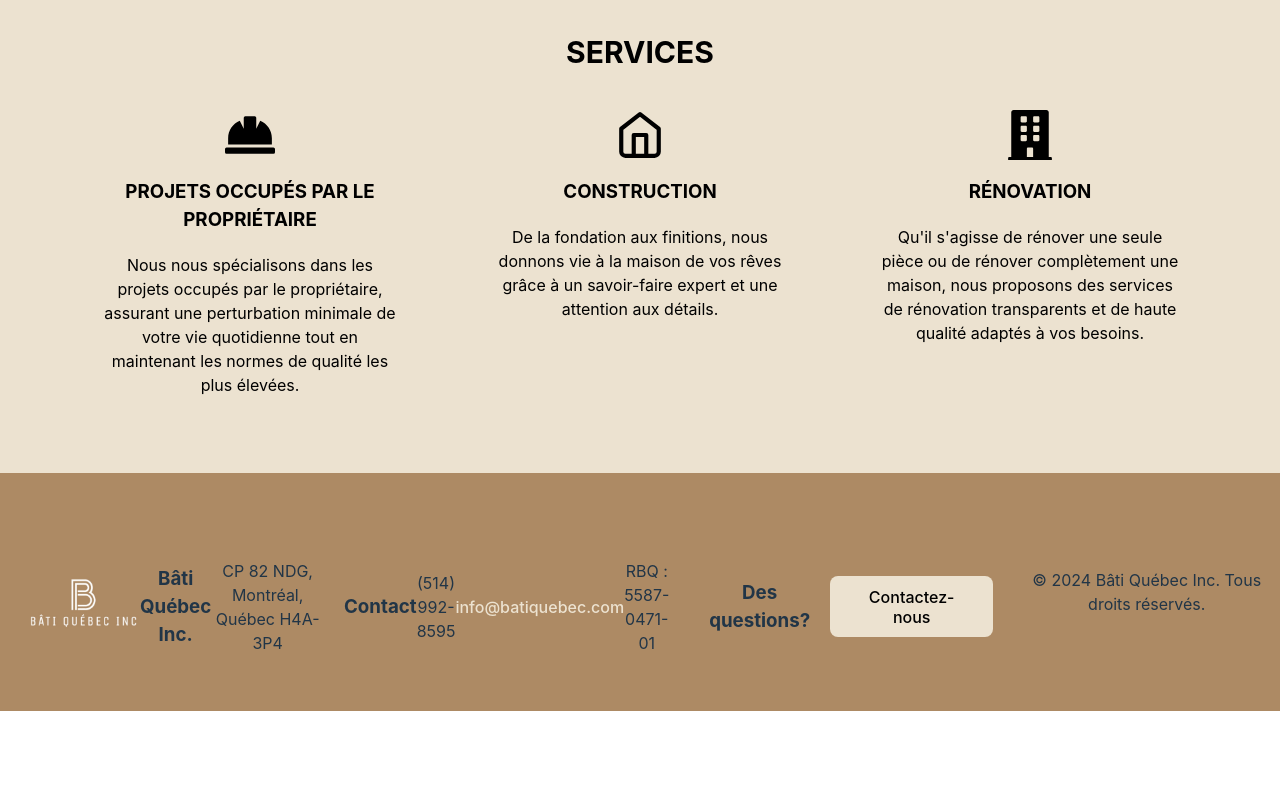
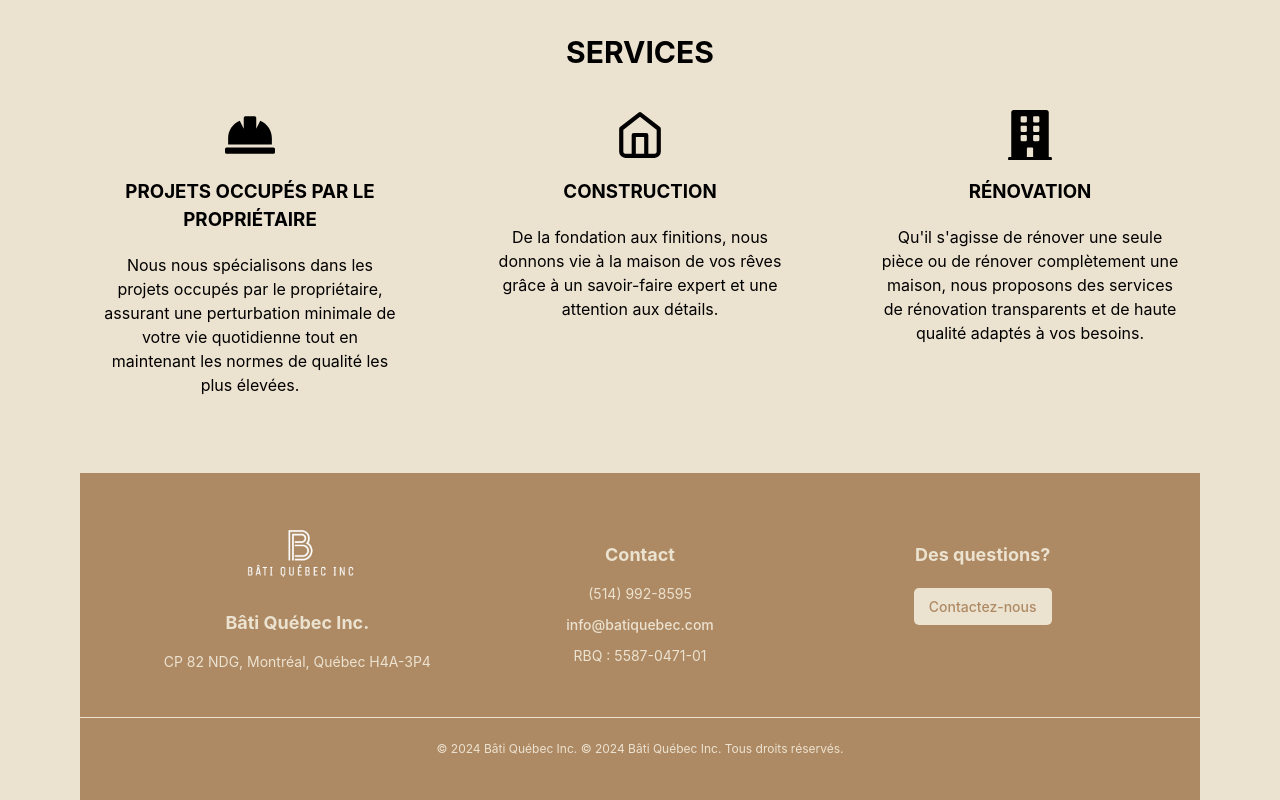
Before and after one commit to MyriamAssam/bati, a React (Vite) app: page / in a window 1280 px wide. Shown: the part 825-1625 px from the top of the page. Before the commit the page ends 1536 px from the top, so only its background shows below. Built offline with nearby package versions, Linux system fonts and the light colour scheme.

Commit message:
Ajustement style

```diff
--- a/src/App.css
+++ b/src/App.css
@@ -214,33 +214,30 @@ main {
 /* ✅ Correction du Footer */
 .footer {
   width: 100%;
-  padding: 20px 0;
   background-color: #AD8A64;
+  padding: 30px 0;
   display: flex;
-
+  flex-direction: column;
   align-items: center;
   text-align: center;
-  position: relative;
   margin-top: auto;
 }
 
 .footer-container {
   display: grid;
-  grid-template-columns: 1fr 1fr 1fr;
-  align-items: center;
+  grid-template-columns: repeat(auto-fit, minmax(250px, 1fr));
+  gap: 20px;
+  max-width: 1200px;
+  width: 90%;
   justify-content: center;
-  max-width: 1200px;
-  width: 100%;
   padding: 20px;
-  gap: 20px;
 }
 
 .footer-section {
   display: flex;
-
+  flex-direction: column;
   align-items: center;
   text-align: center;
-  margin-top: 30px;
 }
 
 .footer-section .footer-link {
@@ -250,17 +247,53 @@ main {
 
 }
 
+.footer-section h3 {
+  font-size: 18px;
+  margin-bottom: 10px;
+  color: #ECE2D0;
+}
+
+.footer-section p,
+.footer-section a {
+  font-size: 14px;
+  color: #ECE2D0;
+  text-decoration: none;
+  margin: 5px 0;
+}
+
+.footer-section a:hover {
+  text-decoration: underline;
+}
+
+.footer-button:hover {
+  background-color: #d1c2a5;
+}
+
 .footer-button {
-
   background-color: #ECE2D0;
-
-
+  color: #AD8A64;
+  padding: 10px 15px;
+  border: none;
+  border-radius: 5px;
+  cursor: pointer;
+  font-size: 14px;
+  margin-top: 10px;
 }
 
 .footer-section img {
   width: 120px;
   height: auto;
   margin-bottom: 10px;
+}
+
+.footer-copyright {
+  width: 100%;
+  text-align: center;
+  margin-top: 20px;
+  font-size: 12px;
+  color: #ECE2D0;
+  border-top: 1px solid #ECE2D0;
+  padding-top: 10px;
 }
 
 .page-content {
@@ -278,15 +311,12 @@ main {
 /* ✅ Ajustement mobile */
 @media (max-width: 768px) {
   .footer-container {
-    flex-direction: column;
-    align-items: center;
-    gap: 10px;
-    padding: 15px;
+    grid-template-columns: 1fr;
+    gap: 15px;
   }
 
   .footer-section img {
     width: 100px;
-    height: auto;
   }
 
   .footer-section {
--- a/src/Footer.jsx
+++ b/src/Footer.jsx
@@ -1,24 +1,22 @@
 import { useNavigate } from "react-router-dom";
+import { useTranslation } from "react-i18next";
 import './App.css';
-import { useTranslation } from "react-i18next";
 
 const Footer = () => {
     const navigate = useNavigate();
-    const { t, i18n } = useTranslation(); // ✅ Correct
-
-    if (!t) {
-        return <div>Loading...</div>; // ✅ Évite l'erreur si `useContext` est null
-    }
+    const { t } = useTranslation();
 
     return (
         <footer className="footer">
             <div className="footer-container">
+                {/* Section Logo et Adresse */}
                 <div className="footer-section">
-                    <img src="/images/logoBati.jpg" alt="Logo Bâti Québec" />
+                    <img src="/images/logoBati.jpg" alt="Logo Bâti Québec" width="120" />
                     <h3>Bâti Québec Inc.</h3>
                     <p>CP 82 NDG, Montréal, Québec H4A-3P4</p>
                 </div>
 
+                {/* Section Contact */}
                 <div className="footer-section">
                     <h3>Contact</h3>
                     <p>(514) 992-8595</p>
@@ -26,6 +24,7 @@ const Footer = () => {
                     <p>RBQ : 5587-0471-01</p>
                 </div>
 
+                {/* Section Questions et Bouton */}
                 <div className="footer-section">
                     <h3>{t("questions")}</h3>
                     <button onClick={() => navigate("/contact")} className="footer-button">
@@ -34,8 +33,9 @@ const Footer = () => {
                 </div>
             </div>
 
+            {/* Section Copyright */}
             <div className="footer-copyright">
-                <p>{t("copyright")}</p>
+                <p>© 2024 Bâti Québec Inc. {t("copyright")}</p>
             </div>
         </footer>
     );
```
